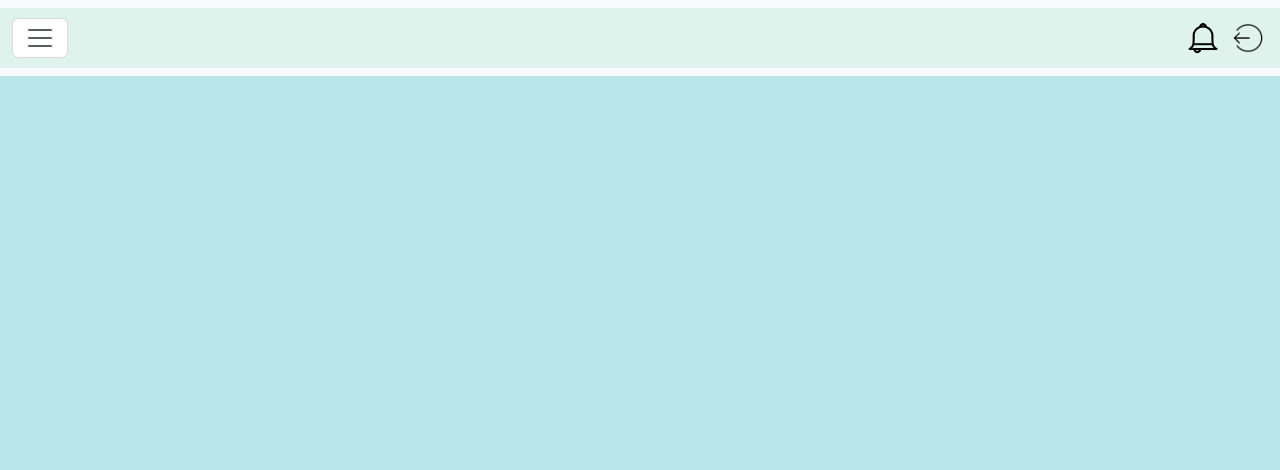
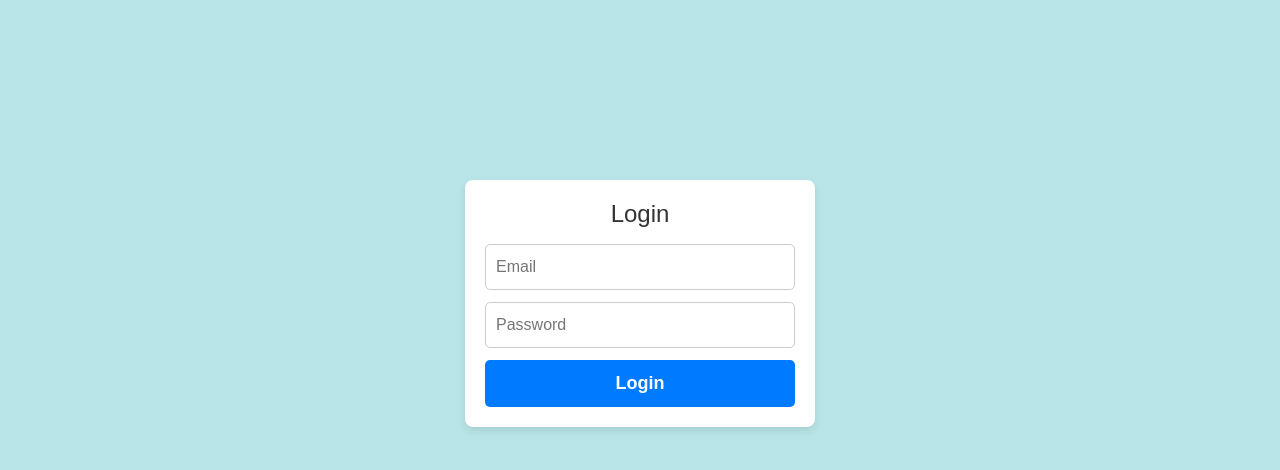
Before and after one commit to Krishnanshu-Goyal/careerconnect, a React (Create React App) app in the folder my-app/: page /login in a window 1280 px wide. Before the commit this address had no page. Shown: the top 470 px of the page. Built offline with nearby package versions, Linux system fonts and the light colour scheme.

Commit message:
Login page authentication
Adding functionality of login page to the project with a admin id as admin@gmail.com and password admin wit logout functionality as well

```diff
--- a/my-app/src/App.js
+++ b/my-app/src/App.js
@@ -1,41 +1,37 @@
+import { BrowserRouter as Router, Route, Routes, Navigate, useLocation } from "react-router-dom";
+import { AuthProvider, useAuth } from "./context/AuthContext";
+import Navbar from "./components/Navbar";
+import Home from "./components/Home";
+import Login from "./pages/Login";
 
-import Navbar from './components/Navbar';
-import './App.css';
-import Home from './components/Home';
-import Leaderboard from './components/Leaderboard';
-import GetCertificatePage from './pages/GetcertificatePage';
-import Jobopportunity from './pages/Jobopportunity';
-import Placementstats from './pages/Placementstats';
-import Viewrequest from './pages/Viewrequest';
-import Setting from './pages/Setting';
-import AddResourcePage from './pages/AddResourcePage';
-import FeedbackPage from './pages/FeedbackPage';
-import {
-  BrowserRouter as Router,
-  Route,
-  Routes
-} from "react-router-dom";
+function PrivateRoute({ children }) {
+  const { user } = useAuth();
+  return user ? children : <Navigate to="/login" />;
+}
 
-function App() {
+function Layout() {
+  const location = useLocation();
+  const hideNavbar = location.pathname === "/login";
+
   return (
     <>
-    <Router>
-      <Navbar/>
+      {!hideNavbar && <Navbar />}
       <Routes>
-      <Route path="/home" element={<Home />} />
-      <Route path="/leaderboard" element={<Leaderboard />} />
-      <Route path="/getcertificate" element={<GetCertificatePage />} />
-      <Route path="/jobopportunity" element={<Jobopportunity />} />
-      <Route path="/add-resource" element={<AddResourcePage />} />
-      <Route path="/feedback-page" element={<FeedbackPage />} />
-      <Route path="/placementstats" element={<Placementstats />} />
-      <Route path="/viewrequest" element={<Viewrequest />} />
-      <Route path="/setting" element={<Setting />} />
-      <Route path="/" element={<Home />} />
+        <Route path="/login" element={<Login />} />
+        <Route path="/home" element={<PrivateRoute><Home /></PrivateRoute>} />
       </Routes>
-    </Router>
     </>
   );
 }
 
+function App() {
+  return (
+    <AuthProvider>
+      <Router>
+        <Layout />
+      </Router>
+    </AuthProvider>
+  );
+}
+
 export default App;
--- a/my-app/src/components/Navbar.js
+++ b/my-app/src/components/Navbar.js
@@ -1,117 +1,48 @@
-import React from 'react';
-import '../App.css';
-import noti from '../images/notification.png'
-import logout from '../images/logout.png'
 import { Link } from "react-router-dom";
+import { useAuth } from "../context/AuthContext";
+import noti from "../images/notification.png";
+import logoutIcon from "../images/logout.png";
+
 export default function Navbar() {
-  return (
-    <div>
+  const { user, logout } = useAuth();
+
+  const handleLogout = () => {
+    logout();
+    window.location.href = "/login"; // Redirect to login page
+  };
+
+  return user ? (
     <nav className="navbar bg-body-tertiary fixed-top">
       <div className="container-fluid">
-          <button
-            className="navbar-toggler me-2" // Added "me-2" for spacing on the right
-            type="button"
-            data-bs-toggle="offcanvas"
-            data-bs-target="#offcanvasNavbar"
-            aria-controls="offcanvasNavbar"
-            aria-label="Toggle navigation"
-          >
+        <button className="navbar-toggler me-2" type="button" data-bs-toggle="offcanvas" data-bs-target="#offcanvasNavbar">
           <span className="navbar-toggler-icon"></span>
         </button>
 
-          <div className="navbar-logo ms-auto"  >
-          <img className="noti" src={noti} alt="Logo" />
-          <img className="logout" src={logout} alt="Logo" />
+        <div className="navbar-logo ms-auto">
+          <img className="noti" src={noti} alt="Notification" />
+          <img className="logout" src={logoutIcon} alt="Logout" onClick={handleLogout} style={{ cursor: "pointer" }} />
         </div>
 
-          <div
-            className="offcanvas offcanvas-start"
-            tabIndex="-1"
-            id="offcanvasNavbar"
-            aria-labelledby="offcanvasNavbarLabel"
-          >
+        <div className="offcanvas offcanvas-start" id="offcanvasNavbar">
           <div className="offcanvas-header">
-              <h5 className="offcanvas-title" id="offcanvasNavbarLabel">
-              Career Connect
-              </h5>
-              <button
-                type="button"
-                className="btn-close"
-                data-bs-dismiss="offcanvas"
-                aria-label="Close"
-              ></button>
+            <h5 className="offcanvas-title">Career Connect</h5>
+            <button type="button" className="btn-close" data-bs-dismiss="offcanvas"></button>
           </div>
-            <div className="offcanvas-body p-1 ps-3">
-              <ul className="navbar-nav justify-content-end flex-grow-1 pe-3 m-1">
-                <li className="nav-item">
-                  <Link
-                    className="nav-link"
-                    aria-current="page"
-                    to="/Home"
-                  >
-                    Home
-                  </Link>
-                </li>
-                <li className="nav-item">
-                  <Link className="nav-link" to="/Leaderboard">
-                    LeaderBoard
-                  </Link>
-                </li>
-                <li className="nav-item">
-                  <Link
-                    className="nav-link"
-                    aria-current="page"
-                    to="/Viewrequest"
-                  >
-                    View Request
-                  </Link>
-                </li>
-                <li className="nav-item">
-                  <Link className="nav-link" to="/Getcertificate">
-                    Get Certificate
-                  </Link>
-                </li>
-                <li className="nav-item">
-                  <Link
-                    className="nav-link"
-                    to="/add-resource"
-                  >
-                    Add Resources
-                  </Link>
-                </li>
-                <li className="nav-item">
-                  <Link
-                    className="nav-link"
-                    to="/feedback-page"
-                  >
-                   Feedback Form
-                  </Link>
-                </li>
-
-                <li className="nav-item">
-                  <Link
-                    className="nav-link"
-                    aria-current="page"
-                    to="/Placementstats"
-                  >
-                    Placement Stats
-                  </Link>
-                </li>
-                <li className="nav-item">
-                  <Link className="nav-link" to="/Jobopportunity">
-                    Job Opportunity
-                  </Link>
-                </li>
-                <li className="nav-item">
-                  <Link className="nav-link" to="/Setting">
-                    Settings
-                  </Link>
-                </li>
+          <div className="offcanvas-body">
+            <ul className="navbar-nav">
+              <li><Link className="nav-link" to="/home">Home</Link></li>
+              <li><Link className="nav-link" to="/leaderboard">LeaderBoard</Link></li>
+              <li><Link className="nav-link" to="/viewrequest">View Request</Link></li>
+              <li><Link className="nav-link" to="/getcertificate">Get Certificate</Link></li>
+              <li><Link className="nav-link" to="/add-resource">Add Resources</Link></li>
+              <li><Link className="nav-link" to="/feedback-page">Feedback Form</Link></li>
+              <li><Link className="nav-link" to="/placementstats">Placement Stats</Link></li>
+              <li><Link className="nav-link" to="/jobopportunity">Job Opportunity</Link></li>
+              <li><Link className="nav-link" to="/setting">Settings</Link></li>
             </ul>
           </div>
         </div>
       </div>
     </nav>
-    </div>
-  );
+  ) : null; // Hide Navbar when not logged in
 }
--- /dev/null
+++ b/my-app/src/context/AuthContext.js
@@ -0,0 +1,32 @@
+import { createContext, useState, useContext } from "react";
+
+const AuthContext = createContext();
+
+export function AuthProvider({ children }) {
+  const [user, setUser] = useState(localStorage.getItem("user") || null);
+
+  const login = (email, password) => {
+    // Mock user authentication (Replace with API call in real-world apps)
+    if (email === "admin@gmail.com" && password === "admin") {
+      localStorage.setItem("user", email);
+      setUser(email);
+      return true;
+    }
+    return false;
+  };
+
+  const logout = () => {
+    localStorage.removeItem("user");
+    setUser(null);
+  };
+
+  return (
+    <AuthContext.Provider value={{ user, login, logout }}>
+      {children}
+    </AuthContext.Provider>
+  );
+}
+
+export function useAuth() {
+  return useContext(AuthContext);
+}
--- /dev/null
+++ b/my-app/src/pages/Login.js
@@ -0,0 +1,33 @@
+import { useState } from "react";
+import "../styling/Login.css";
+import { useAuth } from "../context/AuthContext";
+import { useNavigate } from "react-router-dom";
+
+export default function Login() {
+  const { login } = useAuth();
+  const navigate = useNavigate();
+  const [email, setEmail] = useState("");
+  const [password, setPassword] = useState("");
+  const [error, setError] = useState("");
+
+  const handleLogin = (e) => {
+    e.preventDefault();
+    if (login(email, password)) {
+      navigate("/home"); // Redirect to home page after login
+    } else {
+      setError("Invalid email or password");
+    }
+  };
+
+  return (
+    <div className="login-container">
+      <h2>Login</h2>
+      {error && <p className="error">{error}</p>}
+      <form onSubmit={handleLogin}>
+        <input type="email" placeholder="Email" value={email} onChange={(e) => setEmail(e.target.value)} required /><br></br>
+        <input type="password" placeholder="Password" value={password} onChange={(e) => setPassword(e.target.value)} required /><br></br>
+        <button type="submit">Login</button>
+      </form>
+    </div>
+  );
+}
--- /dev/null
+++ b/my-app/src/styling/Login.css
@@ -0,0 +1,60 @@
+/* Center the login form on the page */
+.login-container {
+    width: 100%;
+    max-width: 350px;
+    margin: 100px auto;
+    padding: 20px;
+    background-color: #ffffff;
+    box-shadow: 0px 4px 8px rgba(0, 0, 0, 0.1);
+    border-radius: 8px;
+    text-align: center;
+  }
+
+  /* Title Styling */
+  .login-container h2 {
+    margin-bottom: 15px;
+    color: #333;
+    font-size: 24px;
+  }
+
+  /* Input Field Styling */
+  .login-container input {
+    width: 100%;
+    padding: 10px;
+    margin-bottom: 12px;
+    border: 1px solid #ccc;
+    border-radius: 5px;
+    font-size: 16px;
+  }
+
+  /* Button Styling */
+  .login-container button {
+    width: 100%;
+    padding: 10px;
+    background-color: #007bff;
+    color: white;
+    border: none;
+    border-radius: 5px;
+    font-size: 18px;
+    cursor: pointer;
+    transition: 0.3s ease;
+  }
+
+  .login-container button:hover {
+    background-color: #0056b3;
+  }
+
+  /* Error Message Styling */
+  .error {
+    color: red;
+    font-size: 14px;
+    margin-bottom: 10px;
+  }
+
+  /* Responsive Design */
+  @media (max-width: 400px) {
+    .login-container {
+      width: 90%;
+      margin-top: 50px;
+    }
+  }
```
Lines whose indentation alone changed are shown as unchanged.
